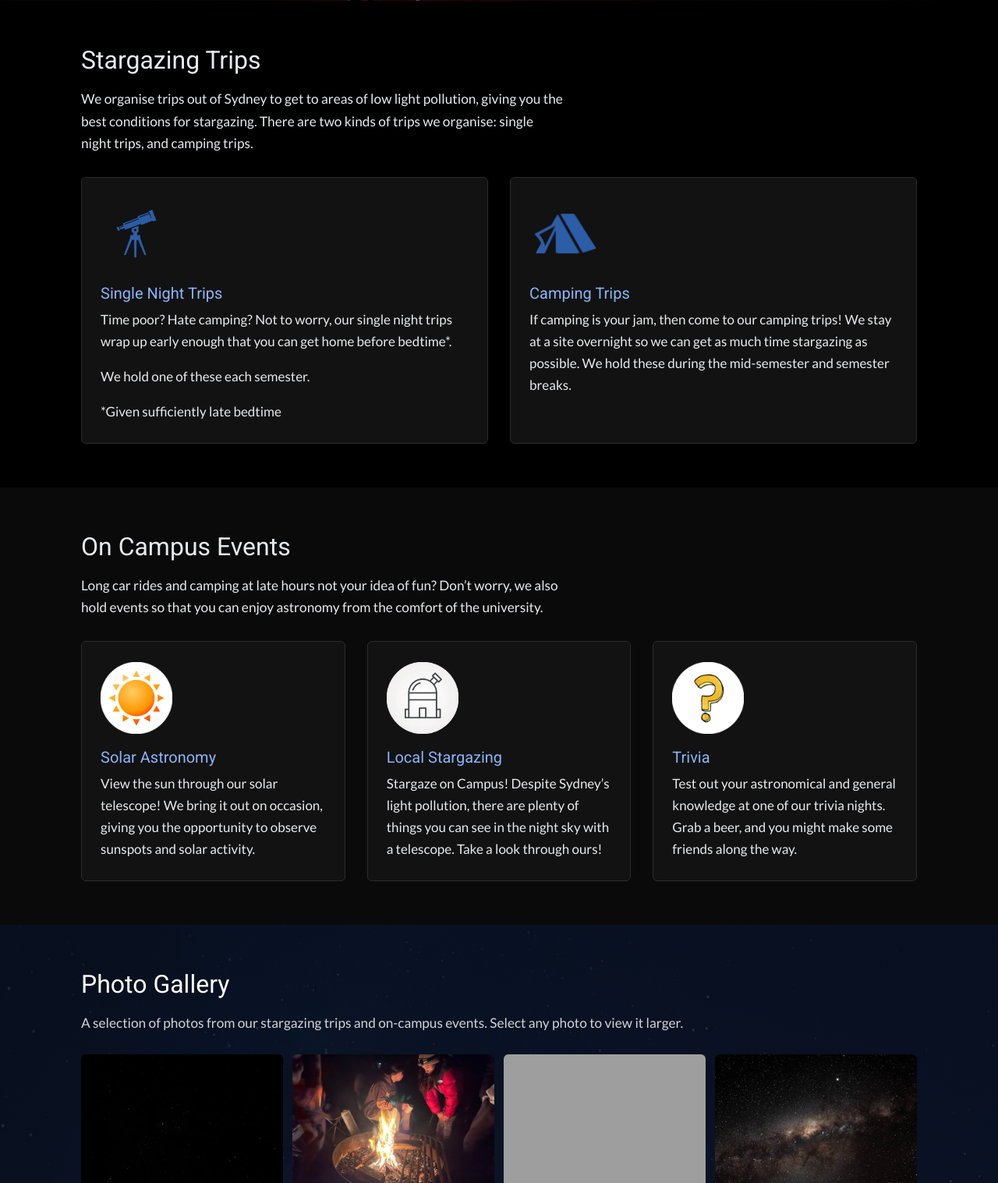
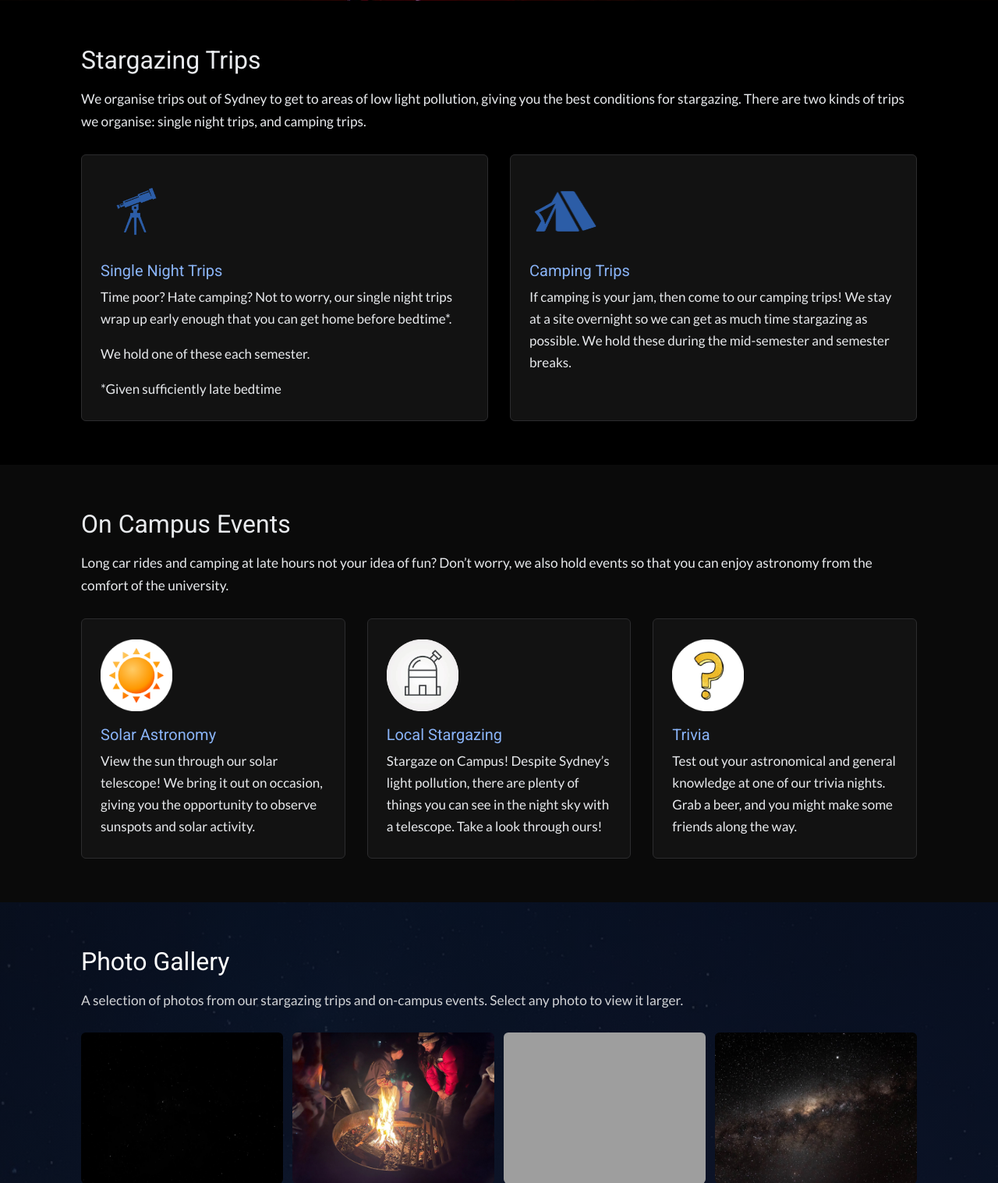
Before and after one commit to USYD-Astro/USYD-Astro, a PHP site: page / in a window 1280 px wide. Shown: the part 410-1927 px from the top of the page at 78% size. Run offline with PHP 8.4, Linux system fonts and the light colour scheme; grey boxes are pictures that could not be loaded.

Commit message:
Let body copy use the full page width
The 62ch measure capped every intro paragraph at roughly half the
container, so sentences wrapped long before the text needed to and read
as arbitrary mid-sentence breaks. Removing the cap takes paragraphs to
the full 1072px content width - verified across all ten of them.

The lede--wide modifier added for the gallery intro is now redundant, so
it is gone and that paragraph uses the ordinary lede class.

The only hard line breaks left on the site are the four in the postal
address, where they are meaningful.

```diff
--- a/assets/css/style.css
+++ b/assets/css/style.css
@@ -262,15 +262,14 @@ p {
   box-shadow: 0 2px 14px rgba(0, 0, 0, 0.55);
 }
 
+/* Deliberately not given a measure limit. The original 62ch cap wrapped
+   body copy at roughly half the container width, which read as arbitrary
+   mid-sentence breaks. Flex children would otherwise shrink to fit, hence
+   the explicit 100% below. */
 .lede {
   font-size: 1.08rem;
-  max-width: 62ch;
-}
-
-/* Used where a measure-limited lede would break a sentence awkwardly on
-   wide screens (the gallery intro, which otherwise splits mid-clause). */
-.lede--wide {
   max-width: none;
+  width: 100%;
 }
 
 /* ---------- card grid (home page activities) ----------------------------- */
--- a/index.html
+++ b/index.html
@@ -97,7 +97,7 @@
   <section class="section section--banner" id="photos" style="background-image:linear-gradient(rgba(9,17,30,.84),rgba(9,17,30,.84)),url('assets/img/events-banner.jpg')">
     <div class="wrap">
       <h2>Photo Gallery</h2>
-      <p class="lede lede--wide">A selection of photos from our stargazing trips and on-campus events. Select any photo to view it larger.</p>
+      <p class="lede">A selection of photos from our stargazing trips and on-campus events. Select any photo to view it larger.</p>
       <div class="gallery">
         <button type="button"><img src="assets/img/events/01.jpg" data-full="assets/img/events/01.jpg" alt="Photo from a previous SUAS event"></button>
         <button type="button"><img src="assets/img/events/02.jpg" data-full="assets/img/events/02.jpg" alt="Photo from a previous SUAS event"></button>
```
